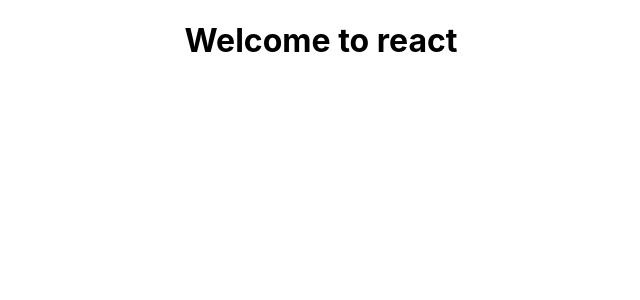
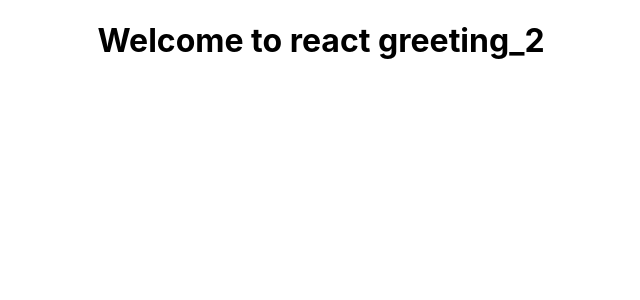
Before and after one commit to slimeVidas26/react-pass-props-to-component, a React (Create React App) app in the folder what-are-props-in-react/: page / in a window 1280 px wide. Shown: the top 300 px of the page, without its empty margins (319-959 px from the left). Built offline with nearby package versions, Linux system fonts and the light colour scheme.

Commit message:
split to component

```diff
--- a/what-are-props-in-react/src/App.js
+++ b/what-are-props-in-react/src/App.js
@@ -1,13 +1,13 @@
 import React, { Component } from 'react';
 import logo from './logo.svg';
 import './App.css';
+import Greeting_2 from './components/Greeting_2';
 
 class App extends Component {
   render() {
-    const greeting = "Welcome to react"
     return (
       <div className="App">
-       <h1>{greeting}</h1>
+       <Greeting_2/>
       </div>
     );
   }
--- /dev/null
+++ b/what-are-props-in-react/src/components/Greeting_2.js
@@ -0,0 +1,12 @@
+import React, { Component } from 'react'
+
+export default class Greeting_2 extends Component {
+  render() {
+    const greeting = "Welcome to react greeting_2"
+    return (
+      <div className="App">
+       <h1>{greeting}</h1>
+      </div>
+    );
+  }
+}
```
